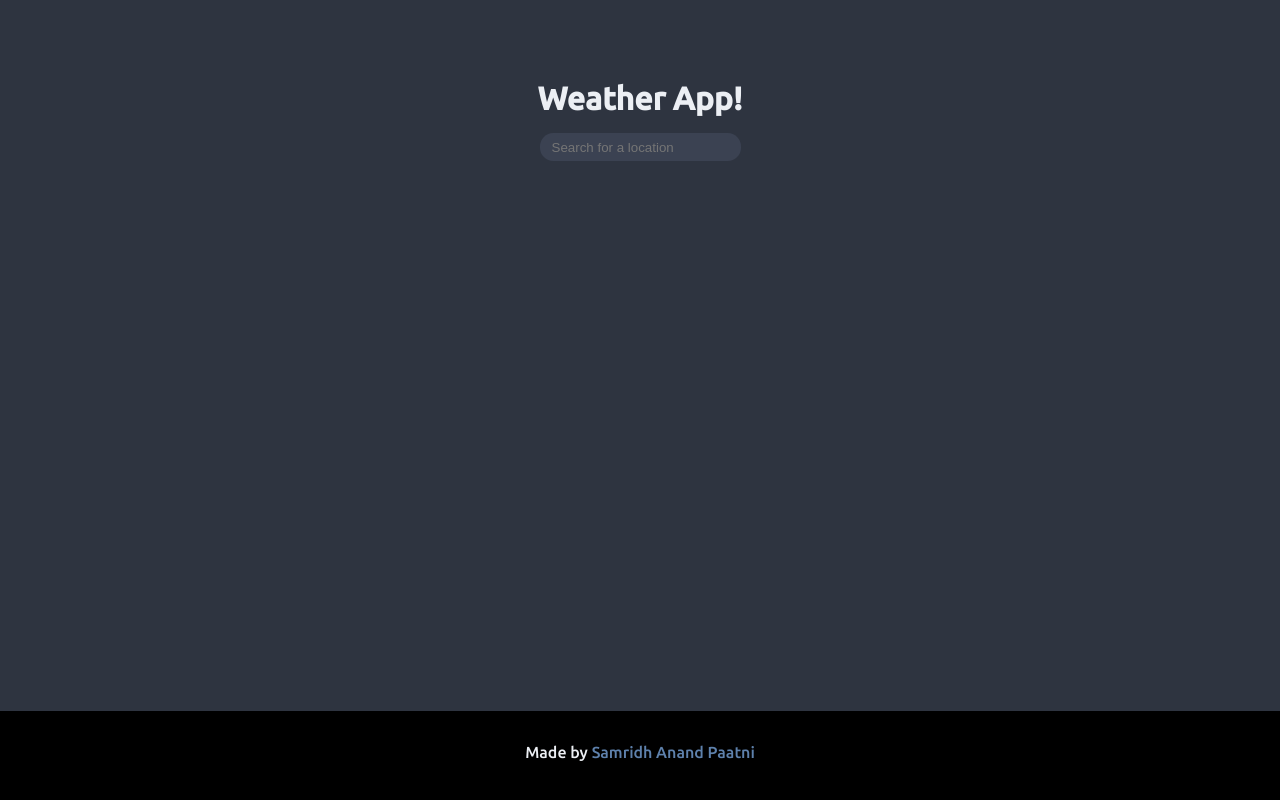
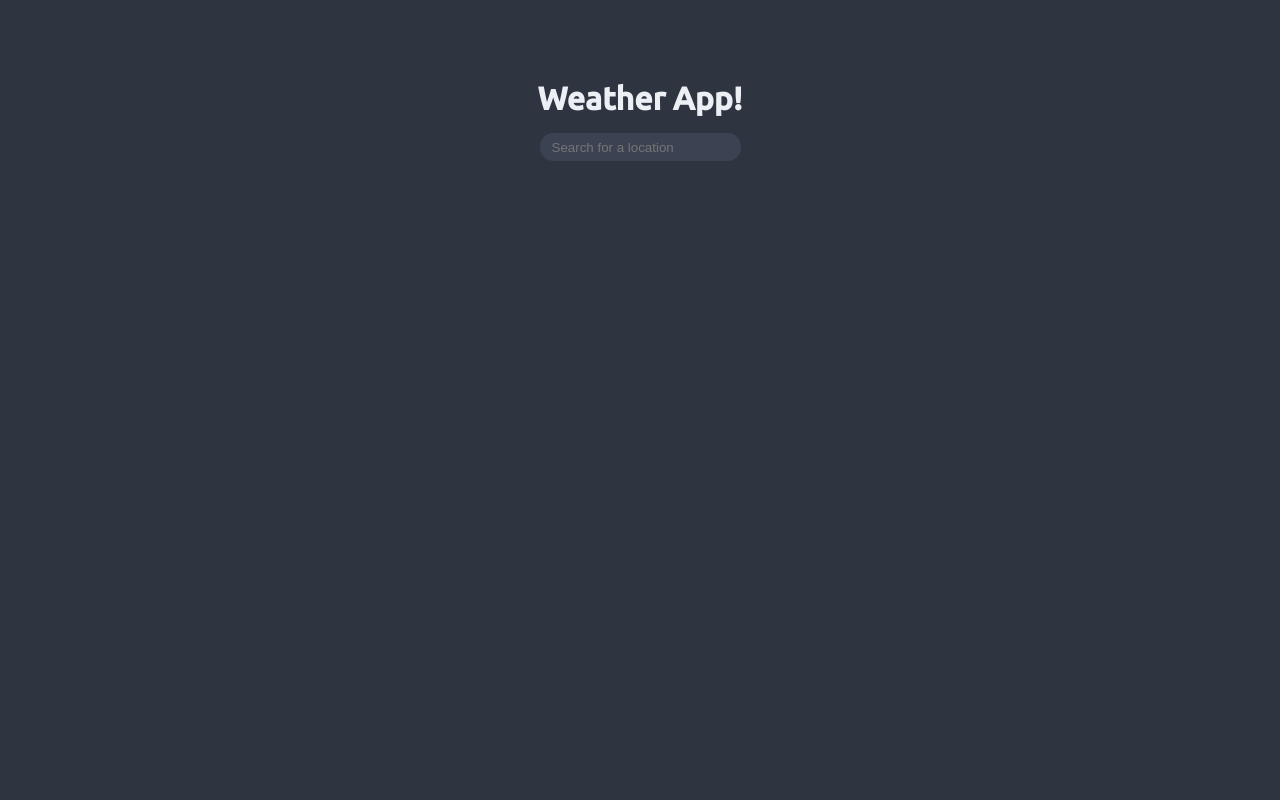
Before and after one commit to The5thAxiom/Trademarkia-Weather-App, a React (Vite) app: page / in a window 1280 px wide. Built offline with nearby package versions, Linux system fonts and the light colour scheme; no server answers; a web font is replaced by a local one.

Commit message:
slight css tweaks

```diff
--- a/src/App.css
+++ b/src/App.css
@@ -20,16 +20,12 @@ body {
     color: var(--text-color);
     text-align: center;
     font-family: 'Ubuntu', sans-serif;
-    height: 100vh;
 }
 
 div#root {
     display: grid;
     grid-template-rows: 80fr 10fr;
-    height: 100vh;
-}
 
-main {
     display: flex;
     flex-direction: column;
     align-items: center;
--- a/src/App.tsx
+++ b/src/App.tsx
@@ -28,7 +28,6 @@ export default function App() {
 
     return (
         <>
-            <main>
             <h1>Weather App!</h1>
             {location && (
                 <>
@@ -43,8 +42,6 @@ export default function App() {
                     <button onClick={removeCity}>Clear</button>
                 </>
             )}
-            </main>
-            <Footer />
         </>
     );
 }
```
Lines whose indentation alone changed are shown as unchanged.
